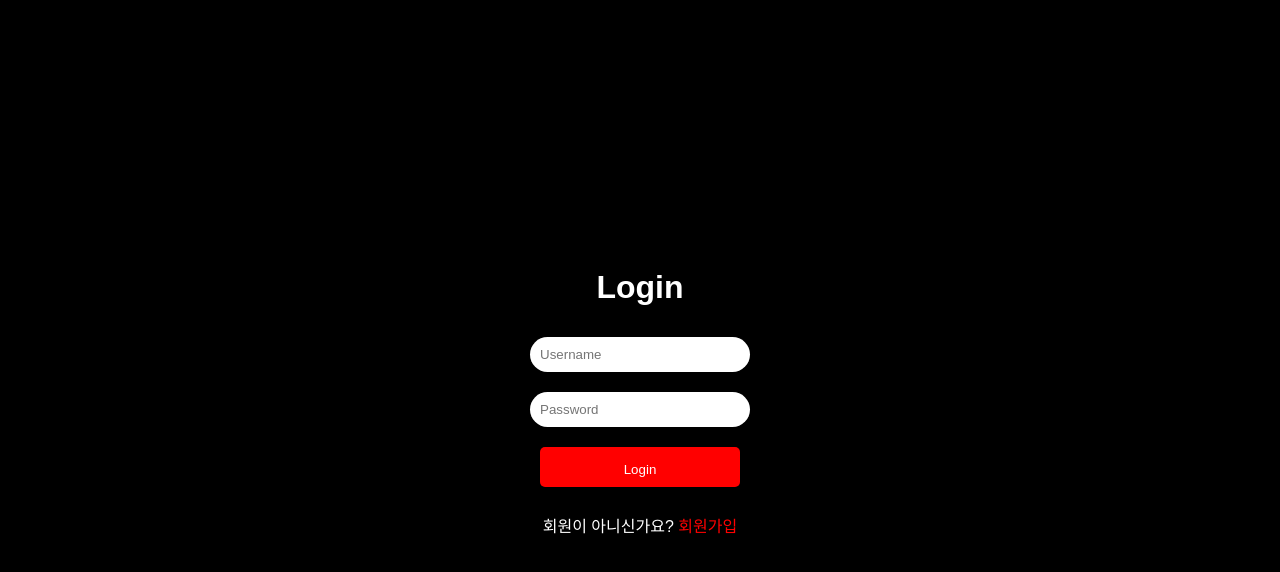
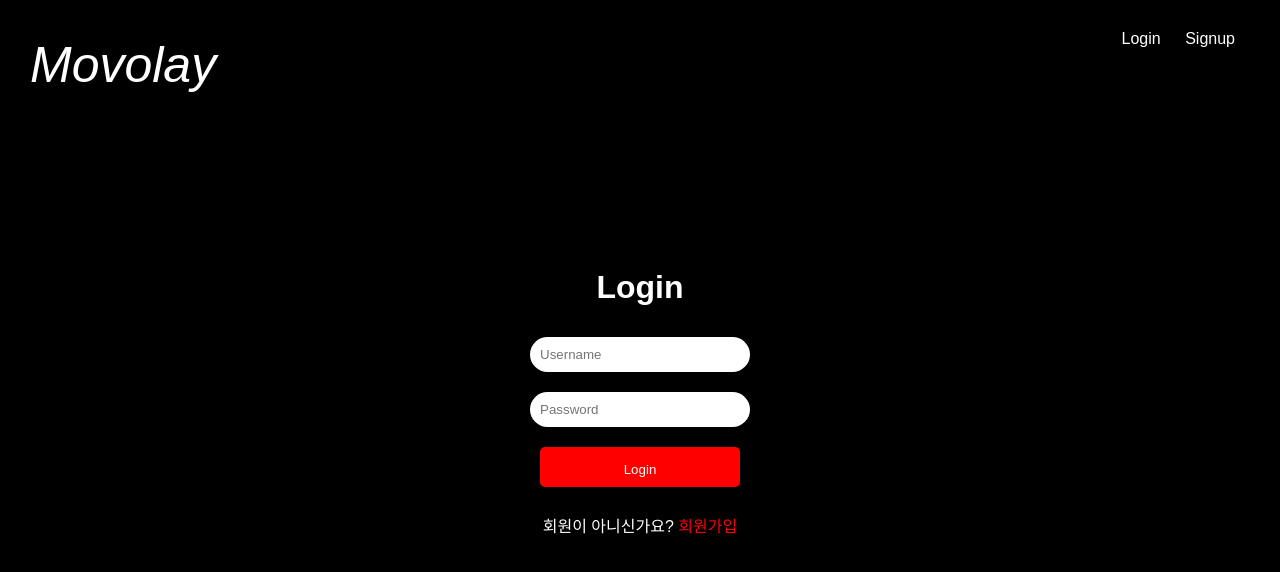
Before and after one commit to openSW-team4/Movolay_client, a plain HTML site: page login.html in a window 1280 px wide. Drawn offline with Linux system fonts and the light colour scheme.

Commit message:
로그인, 회원가입 페이지에도 nav탭 구현

```diff
--- a/login.html
+++ b/login.html
@@ -7,6 +7,15 @@
     <link rel="stylesheet" href="styles.css">
 </head>
 <body>
+    <nav>
+        <div class="nav" id="left-nav">
+            <div class="title" href="">Movolay</div>
+        </div>
+        <div class="nav" id="right-nav">
+            <a href="login.html" style="padding-right: 10px;">Login</a>
+            <a href="signup.html" style="padding-left: 10px;">Signup</a>
+        </div>
+    </nav>
     <div class="login-container">
         <h1>Login</h1>
         <form id="loginForm" method="post">
```
Also changed, not shown: signup.html (+9 -0 lines).
